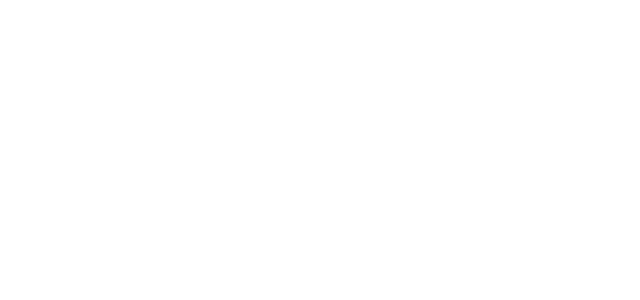
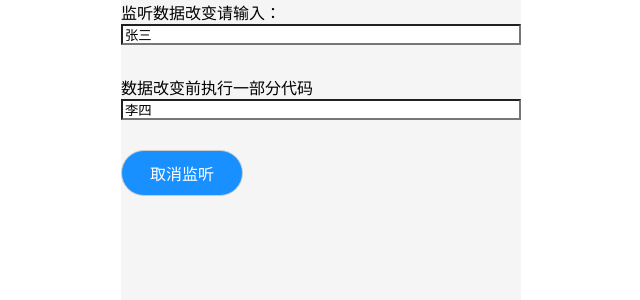
Before and after one commit to zhouaizhuang/Vue3_study, a Vue app: page /testWatchEffect in a window 1280 px wide. Before the commit this address had no page. Shown: the top 300 px of the page, without its empty margins (319-959 px from the left). Built offline with nearby package versions, Linux system fonts and the light colour scheme.

Commit message:
增加高级侦听器

```diff
--- a/src/router/modules/monitor.ts
+++ b/src/router/modules/monitor.ts
@@ -6,4 +6,5 @@
   { path: '/deepWacth', component: () => import('../../views/studyMoniter/deepWacth/index.vue') },
   { path: '/watchReactive', component: () => import('../../views/studyMoniter/watchReactive/index.vue') },
   { path: '/singleWatch', component: () => import('../../views/studyMoniter/singleWatch/index.vue') },
+  { path: '/testWatchEffect', component: () => import('../../views/studyMoniter/testWatchEffect/index.vue') },
 ]
--- a/src/views/index.vue
+++ b/src/views/index.vue
@@ -30,6 +30,7 @@
         <div class="db w20 pb30 min190px"><router-link class="g42b983" to="/deepWacth">watch深度监听</router-link></div>
         <div class="db w20 pb30 min190px"><router-link class="g42b983" to="/watchReactive">reactive自动深度监听</router-link></div>
         <div class="db w20 pb30 min190px"><router-link class="g42b983" to="/singleWatch">单一监听</router-link></div>
+        <div class="db w20 pb30 min190px"><router-link class="g42b983" to="/testWatchEffect">watchEffect高级侦听器</router-link></div>
       </div>
     </div>
   </div>
--- /dev/null
+++ b/src/views/studyMoniter/testWatchEffect/index.vue
@@ -0,0 +1,43 @@
+<template>
+  <div class="bgf5 mh100vh">
+    <!--普通监听-->
+    <div class="mr10">监听数据改变请输入：</div>
+    <input type="text" v-model="message1">
+    <!--增加监听前置钩子-->
+    <div class="mr10 mt30">数据改变前执行一部分代码</div>
+    <input type="text" v-model="message2">
+    <!--取消监听的按钮-->
+    <div @click="stopWatch" class="mt30 w30 rds30 bdc bg1890ff gf f ac xc pt10 pb10 mb10">取消监听</div>
+  </div>
+</template>
+<script setup lang="ts">
+import {watchEffect, ref, reactive} from "vue"
+let message1 = ref<string>('张三')
+let message2 = ref<string>('李四')
+// 进入页面会自动调用一下。此后只要变更内容就会执行
+// 1.普通监听
+watchEffect(() => {
+  alert(message1.value)
+})
+// 2.增加监听前置钩子
+const stopWatchMsg2 = watchEffect((oninvalidate) => {
+  oninvalidate(() => { alert('处理之前') })
+  alert(message2.value)
+})
+// 3.取消监听的按钮
+const stopWatch = () => stopWatchMsg2()
+
+// 4. 在dom更新之后才出发监听
+// watchEffect(() => {
+//   console.log('message1====>', message1.value)
+//   const ipt:HTMLInputElement = document.querySelector('#ipt') as HTMLInputElement
+//   console.log(ipt)
+// }, {
+//   flush: "post", // 获取dom之后监听
+//   onTrigger(e) {
+//     debugger
+//   }
+// })
+</script>
+<style scoped>
+</style>
```
